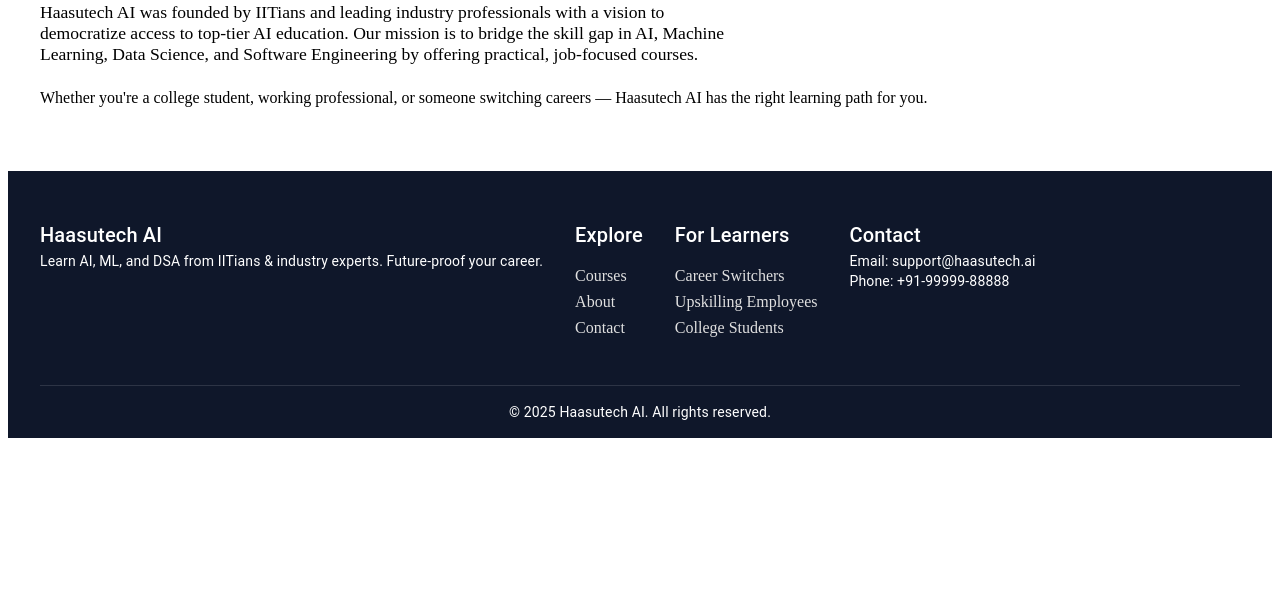
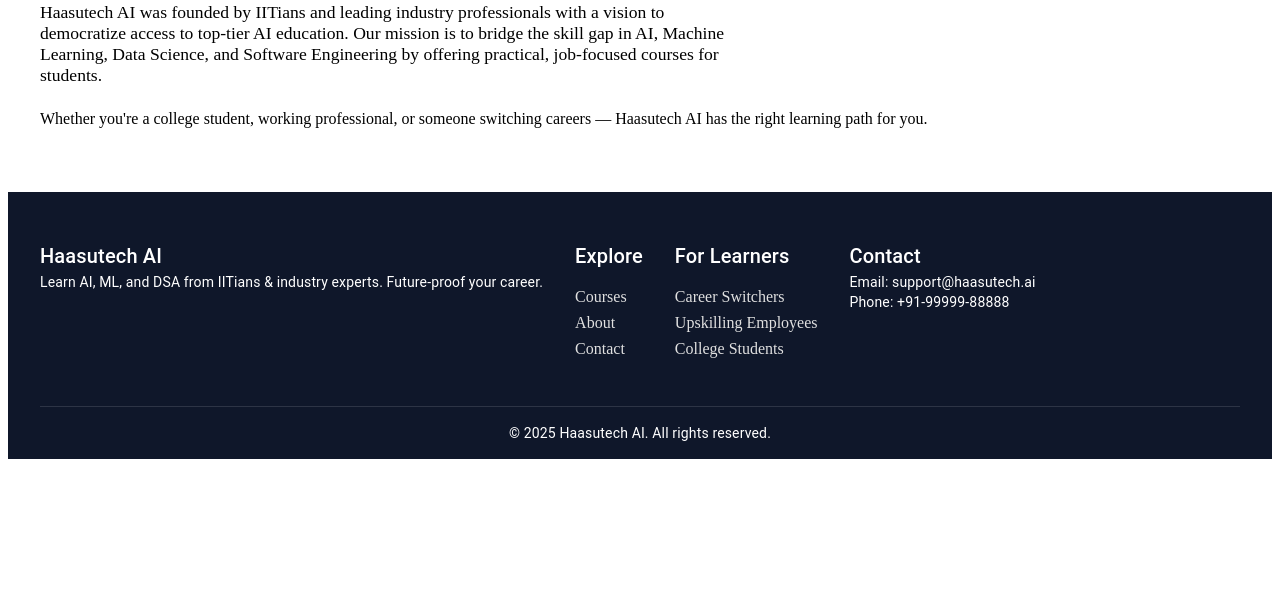
Before and after one commit to vishcanu/haasutech-web, an Astro site: page /about in a window 1280 px wide. Shown: the part 199-800 px from the top of the page. Built offline with nearby package versions, Linux system fonts and the light colour scheme; Astro itself is replaced by a stand-in of ours.

Commit message:
added build changes 1

```diff
--- a/src/pages/about.astro
+++ b/src/pages/about.astro
@@ -16,7 +16,7 @@ import MainLayout from '../layouts/MainLayout.astro';
     <h1 style="font-size: 2rem; margin-bottom: 1rem;">About Haasutech AI</h1>
     <p style="max-width: 700px; font-size: 1.1rem;">
       Haasutech AI was founded by IITians and leading industry professionals with a vision to democratize access to top-tier AI education.
-      Our mission is to bridge the skill gap in AI, Machine Learning, Data Science, and Software Engineering by offering practical, job-focused courses.
+      Our mission is to bridge the skill gap in AI, Machine Learning, Data Science, and Software Engineering by offering practical, job-focused courses for students.
     </p>
     <p style="margin-top: 1.5rem;">
       Whether you're a college student, working professional, or someone switching careers — Haasutech AI has the right learning path for you.
```
